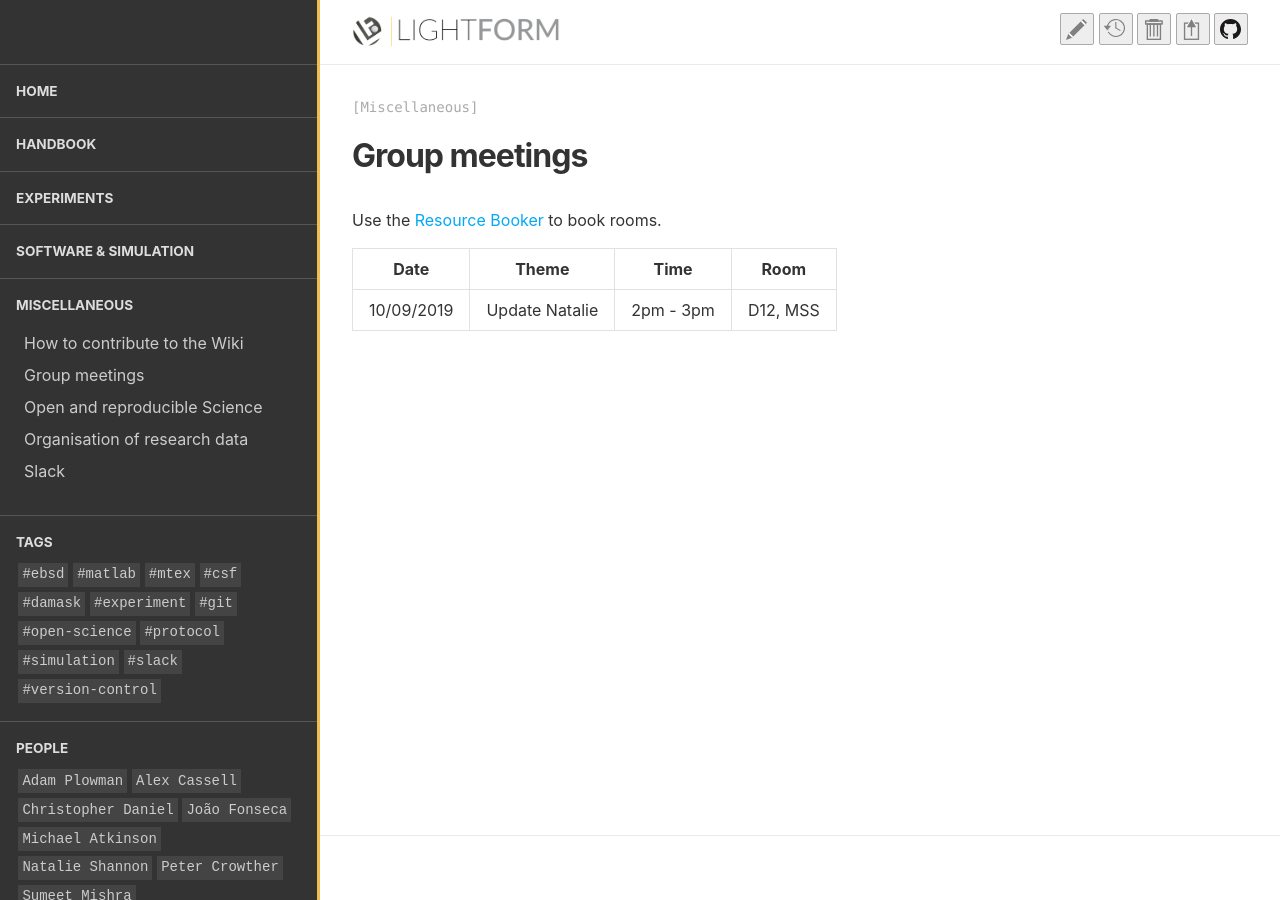
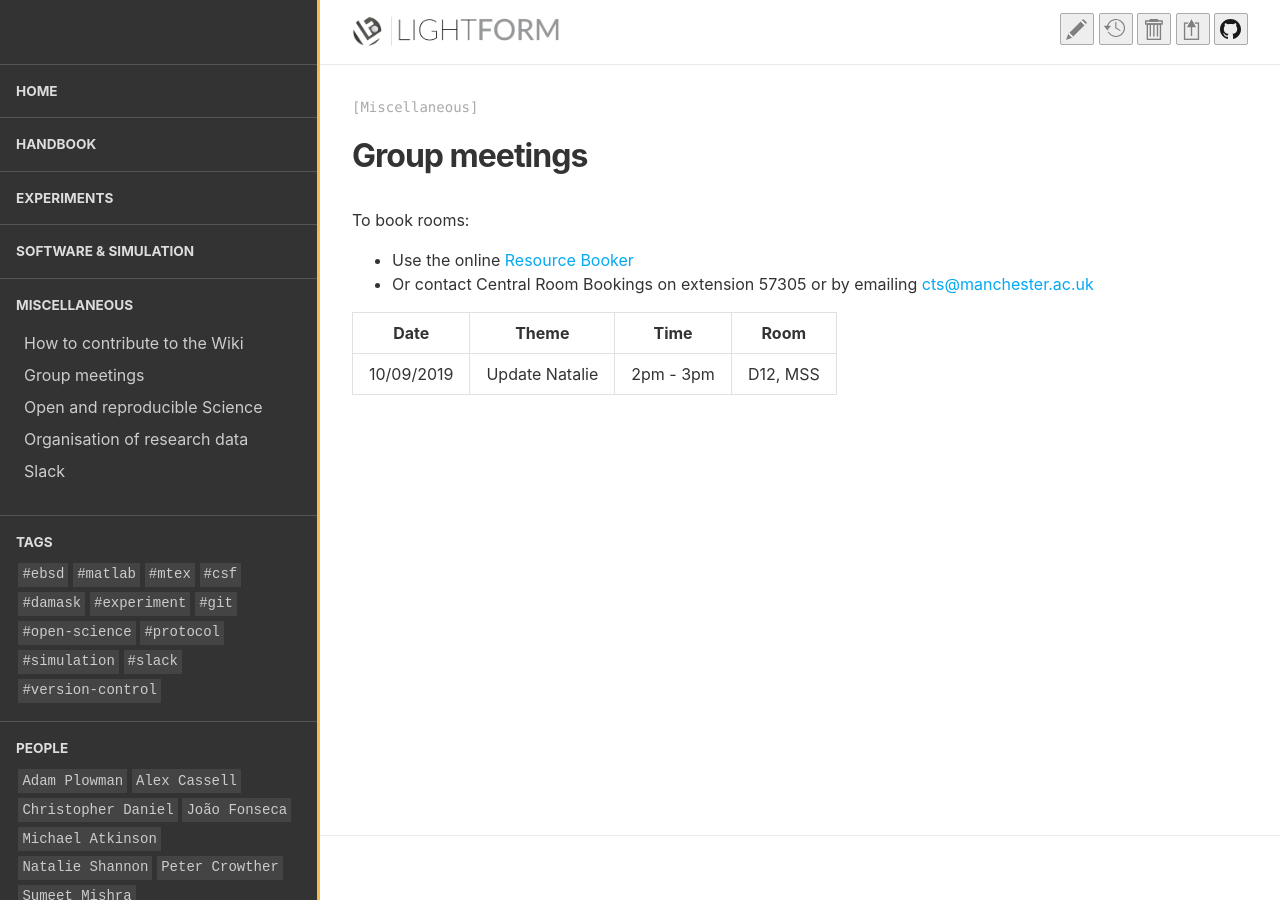
Before and after one commit to LightForm-group/wiki, a Jekyll site: the page built from collections/_miscellaneous/meeting_dates.md, in a window 1280 px wide. Built offline with Jekyll 4.4.1, drawn with Linux system fonts in a browser that asks for light colours.

Commit message:
Update meeting_dates.md

```diff
--- a/collections/_miscellaneous/meeting_dates.md
+++ b/collections/_miscellaneous/meeting_dates.md
@@ -2,7 +2,9 @@
 title: Group meetings
 ---
 
-Use the [Resource Booker](https://resourcebooker.manchester.ac.uk/) to book rooms.
+To book rooms:
+ - Use the online [Resource Booker](https://resourcebooker.manchester.ac.uk/)
+ - Or contact Central Room Bookings on extension 57305 or by emailing [cts@manchester.ac.uk](cts@manchester.ac.uk)
 
 |    Date    |       Theme        |   Time    |   Room   |
 | ---------- | ------------------ | --------- | -------- |
```
